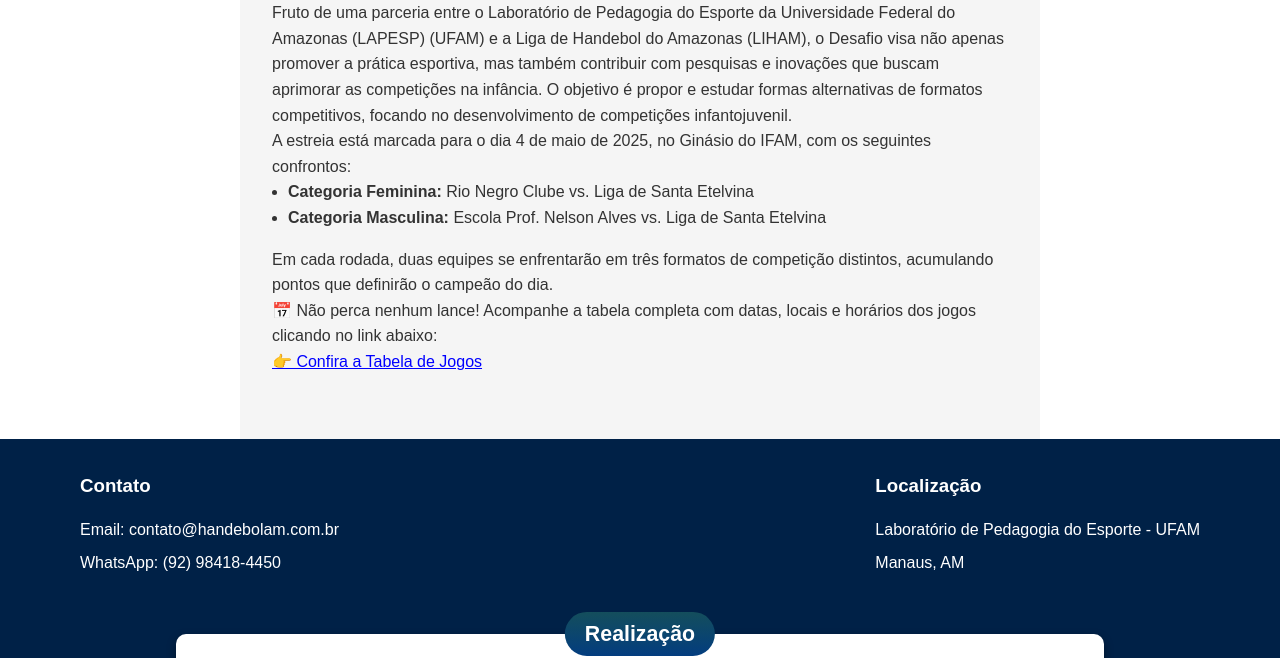
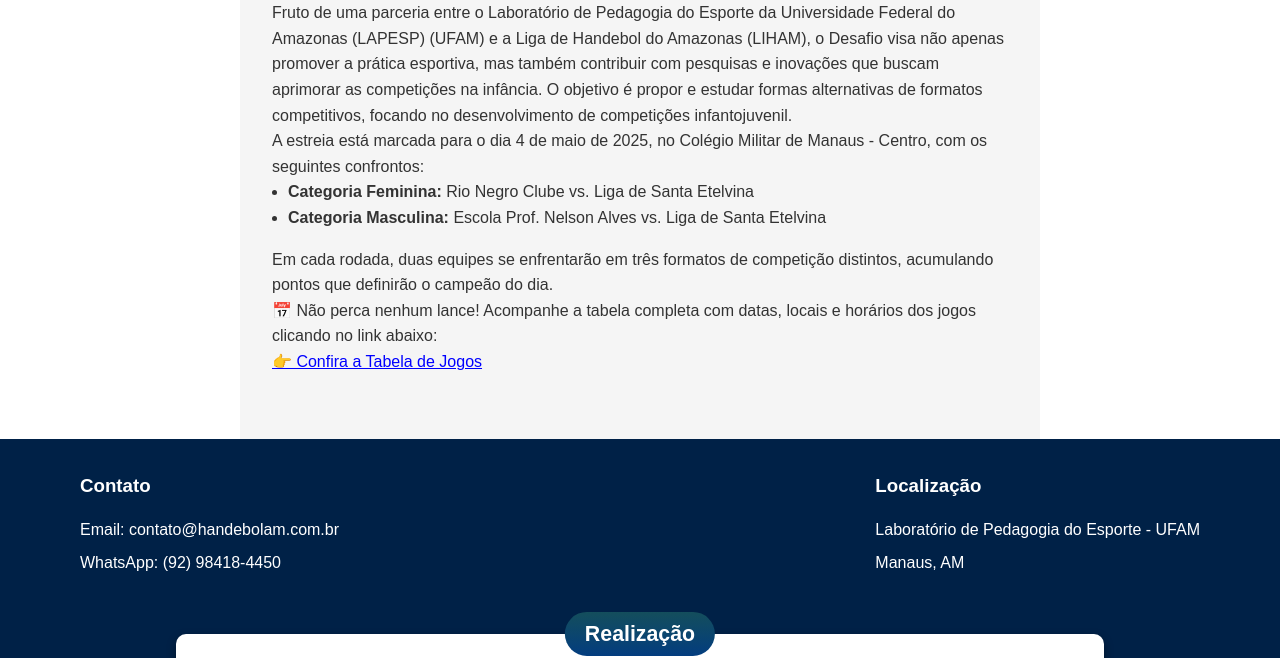
Before and after one commit to sergiogarcez/handebol_challenge, a plain HTML site: page pages/manchete1.html in a window 1280 px wide. Shown: the part 1020-1678 px from the top of the page. Drawn offline with Linux system fonts and the light colour scheme.

Commit message:
fix: Local dos jogos e tabelas atualizadas

```diff
--- a/pages/manchete1.html
+++ b/pages/manchete1.html
@@ -17,7 +17,7 @@
                 <p style="text-align: center;"><em>Foto: Arquivo da Liga de Handebol do Amazonas</em></p>
                 <p class="headline-description" style="margin-top: 1rem;">Manaus se prepara para receber a primeira edição do Desafio Amazonense de Handebol Infantil, competição que reunirá equipes renomadas de escolas e clubes da capital amazonense. Voltado para atletas nascidos em 2011, 2012 e 2013, o torneio promete ser um marco no desenvolvimento do handebol na região.</p>
                 <p>Fruto de uma parceria entre o Laboratório de Pedagogia do Esporte da Universidade Federal do Amazonas (LAPESP) (UFAM) e a Liga de Handebol do Amazonas (LIHAM), o Desafio visa não apenas promover a prática esportiva, mas também contribuir com pesquisas e inovações que buscam aprimorar as competições na infância. O objetivo é propor e estudar formas alternativas de formatos competitivos, focando no desenvolvimento de competições infantojuvenil. </p>
-                <p>A estreia está marcada para o dia 4 de maio de 2025, no Ginásio do IFAM, com os seguintes confrontos:</p>
+                <p>A estreia está marcada para o dia 4 de maio de 2025, no Colégio Militar de Manaus - Centro, com os seguintes confrontos:</p>
                 <ul style="text-align: left; margin-left: 1rem; margin-bottom: 1rem;">
                     <li><strong>Categoria Feminina:</strong> Rio Negro Clube vs. Liga de Santa Etelvina</li>
                     <li><strong>Categoria Masculina:</strong> Escola Prof. Nelson Alves vs. Liga de Santa Etelvina</li>
```
Also changed, not shown: assets/jogos_tabelas/1.png, assets/jogos_tabelas/10.png, assets/jogos_tabelas/11.png, assets/jogos_tabelas/12.png, assets/jogos_tabelas/2.png, assets/jogos_tabelas/3.png, assets/jogos_tabelas/4.png, assets/jogos_tabelas/5.png, assets/jogos_tabelas/6.png, assets/jogos_tabelas/7.png, assets/jogos_tabelas/8.png, assets/jogos_tabelas/9.png, assets/jogos_tabelas/rodada-01.png (deleted), assets/jogos_tabelas/rodada-02.png (deleted), 3 more files.
